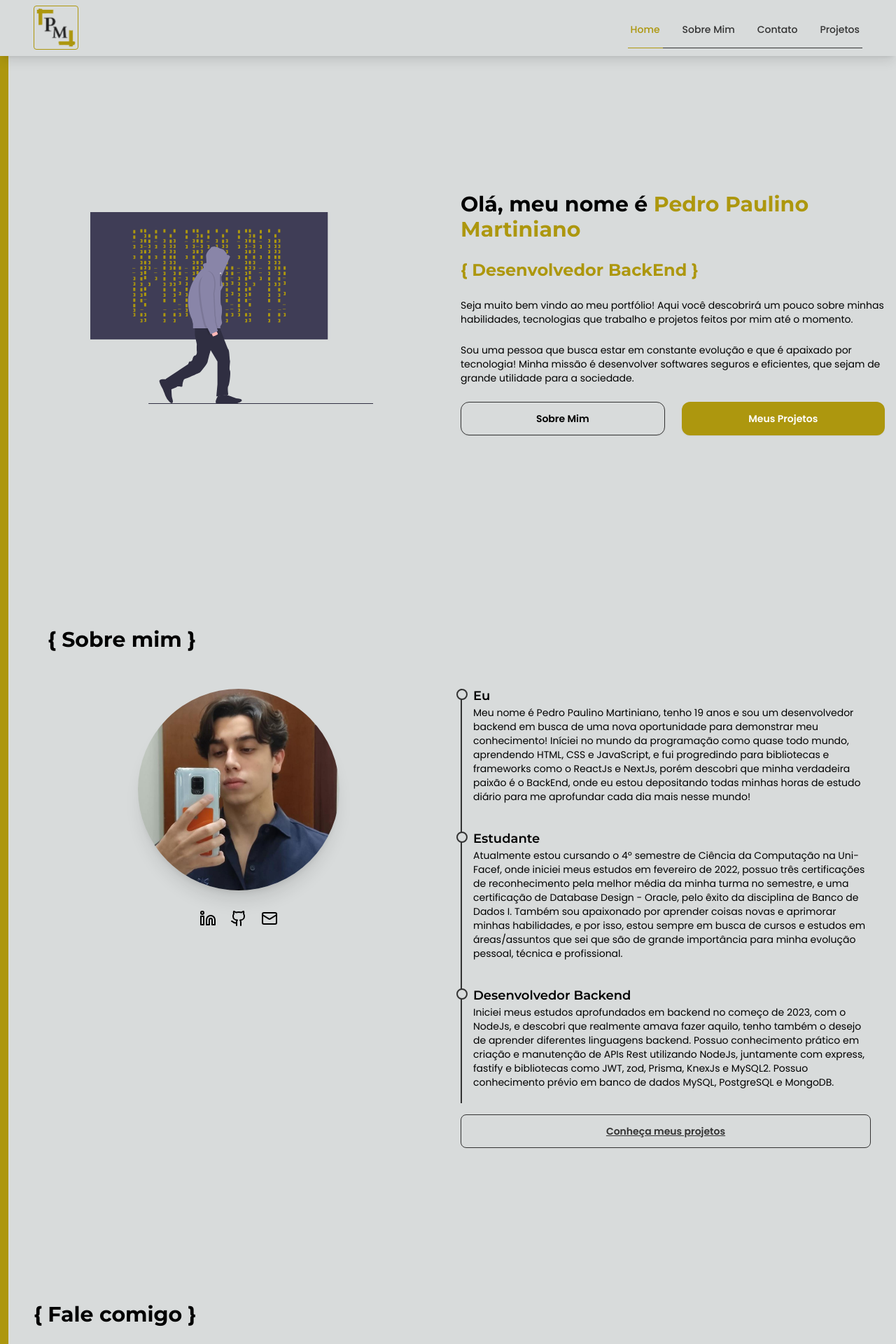
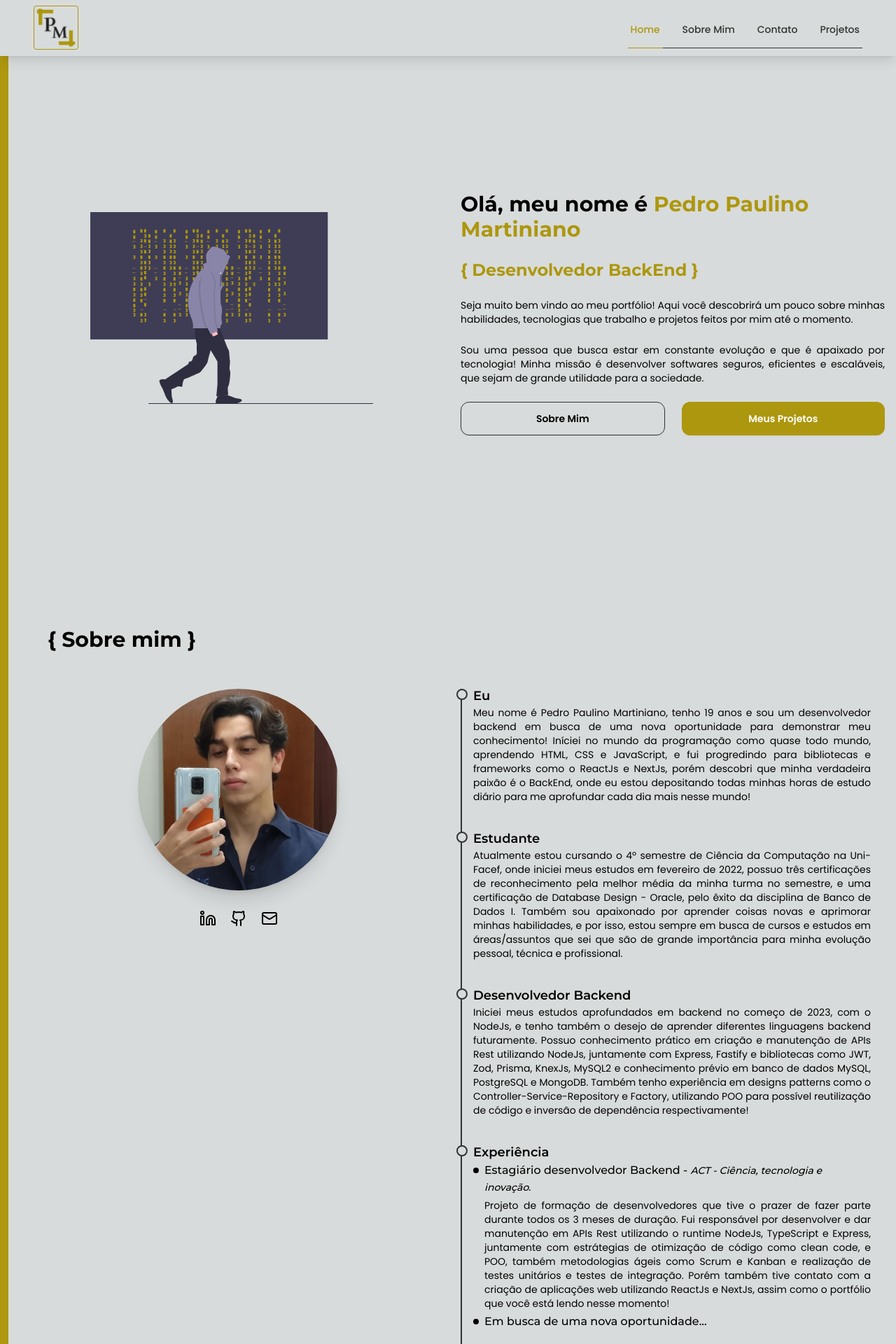
Before and after one commit to PedroMartiniano/portfolio, a Next.js app: page / in a window 1280 px wide. Shown: the top 1920 px of the page at 70% size. Built offline with nearby package versions, Linux system fonts and the light colour scheme.

Commit message:
new texts

```diff
--- a/src/Components/Home/AboutMe/index.tsx
+++ b/src/Components/Home/AboutMe/index.tsx
@@ -41,7 +41,7 @@ export function AboutMe() {
                             <div className="relative right-6 w-4 h-4 bg-gray-200 border-2 border-gray-950 rounded-full" />
                             <div className="relative bottom-5">
                                 <h2 className="font-semibold text-lg font-sans">Eu</h2>
-                                <p className="text-sm">Meu nome é Pedro Paulino Martiniano, tenho 19 anos e sou um desenvolvedor backend em busca de uma nova oportunidade para demonstrar meu conhecimento! Iníciei no mundo da programação como quase todo mundo, aprendendo HTML, CSS e  JavaScript, e fui progredindo para bibliotecas e frameworks como o ReactJs e NextJs, porém descobri que minha verdadeira paixão é o BackEnd, onde eu estou depositando todas minhas horas de estudo diário para me aprofundar cada dia mais nesse mundo!</p>
+                                <p className="text-sm text-justify">Meu nome é Pedro Paulino Martiniano, tenho 19 anos e sou um desenvolvedor backend em busca de uma nova oportunidade para demonstrar meu conhecimento! Iníciei no mundo da programação como quase todo mundo, aprendendo HTML, CSS e  JavaScript, e fui progredindo para bibliotecas e frameworks como o ReactJs e NextJs, porém descobri que minha verdadeira paixão é o BackEnd, onde eu estou depositando todas minhas horas de estudo diário para me aprofundar cada dia mais nesse mundo!</p>
                             </div>
                         </div>
 
@@ -49,7 +49,7 @@ export function AboutMe() {
                             <div className="relative right-6 w-4 h-4 bg-gray-200 border-2 border-gray-950 rounded-full" />
                             <div className="relative bottom-5">
                                 <h2 className="font-semibold text-lg font-sans">Estudante</h2>
-                                <p className="text-sm">Atualmente estou cursando o 4º semestre de Ciência da Computação na Uni-Facef, onde iniciei meus estudos em fevereiro de 2022, possuo três certificações de reconhecimento pela melhor média da minha turma no semestre, e uma certificação de Database Design - Oracle, pelo êxito da disciplina de Banco de Dados I. Também sou apaixonado por aprender coisas novas e aprimorar minhas habilidades, e por isso, estou sempre em busca de cursos e estudos em áreas/assuntos que sei que são de grande importância para minha evolução pessoal, técnica e profissional.</p>
+                                <p className="text-sm text-justify">Atualmente estou cursando o 4º semestre de Ciência da Computação na Uni-Facef, onde iniciei meus estudos em fevereiro de 2022, possuo três certificações de reconhecimento pela melhor média da minha turma no semestre, e uma certificação de Database Design - Oracle, pelo êxito da disciplina de Banco de Dados I. Também sou apaixonado por aprender coisas novas e aprimorar minhas habilidades, e por isso, estou sempre em busca de cursos e estudos em áreas/assuntos que sei que são de grande importância para minha evolução pessoal, técnica e profissional.</p>
                             </div>
                         </div>
 
@@ -57,7 +57,23 @@ export function AboutMe() {
                             <div className="relative right-6 w-4 h-4 bg-gray-200 border-2 border-gray-950 rounded-full" />
                             <div className="relative bottom-5">
                                 <h2 className="font-semibold text-lg font-sans">Desenvolvedor Backend</h2>
-                                <p className="text-sm">Iniciei meus estudos aprofundados em backend no começo de 2023, com o NodeJs, e descobri que realmente amava fazer aquilo, tenho também o desejo de aprender diferentes linguagens backend. Possuo conhecimento prático em criação e manutenção de APIs Rest utilizando NodeJs, juntamente com express, fastify e bibliotecas como JWT, zod, Prisma, KnexJs e MySQL2. Possuo conhecimento prévio em banco de dados MySQL, PostgreSQL e MongoDB.</p>
+                                <p className="text-sm text-justify">Iniciei meus estudos aprofundados em backend no começo de 2023, com o NodeJs, e tenho também o desejo de aprender diferentes linguagens backend futuramente. Possuo conhecimento prático em criação e manutenção de APIs Rest utilizando NodeJs, juntamente com Express, Fastify e bibliotecas como JWT, Zod, Prisma, KnexJs, MySQL2 e conhecimento prévio em banco de dados MySQL, PostgreSQL e MongoDB. Também tenho experiência em designs patterns como o Controller-Service-Repository e Factory, utilizando POO para possível reutilização de código e inversão de dependência respectivamente!</p>
+                            </div>
+                        </div>
+
+                        <div className="pl-4">
+                            <div className="relative right-6 w-4 h-4 bg-gray-200 border-2 border-gray-950 rounded-full" />
+                            <div className="relative bottom-5">
+                                <h2 className="font-semibold text-lg font-sans">Experiência</h2>
+                                <div className="flex">
+                                    <div className=" mt-2 mr-2 w-2 h-2 rounded-full bg-black"></div>
+                                    <h3 className="font-medium text-[16px] font-sans">Estagiário desenvolvedor Backend - <span className="italic text-[14px]">ACT - Ciência, tecnologia e inovação.</span></h3>
+                                </div>
+                                <p className="my-1 text-sm ml-4 text-justify">Projeto de formação de desenvolvedores que tive o prazer de fazer parte durante todos os 3 meses de duração. Fui responsável por desenvolver e dar manutenção em APIs Rest utilizando o runtime NodeJs, TypeScript e Express, juntamente com estrátegias de otimização de código como clean code, e POO, também metodologias ágeis como Scrum e Kanban e realização de testes unitários e testes de integração. Porém também tive contato com a criação de aplicações web utilizando ReactJs e NextJs, assim como o portfólio que você está lendo nesse momento!</p>
+                                <div className="flex">
+                                    <div className="mt-2 mr-2 w-2 h-2 rounded-full bg-black"></div>
+                                    <h3 className="font-medium text-[16px] font-sans">Em busca de uma nova oportunidade...</h3>
+                                </div>
                             </div>
                         </div>
 
--- a/src/Components/Home/LandingPage/index.tsx
+++ b/src/Components/Home/LandingPage/index.tsx
@@ -15,11 +15,11 @@ export function LandingPage() {
             <div className="flex flex-col gap-6">
                 <h1 className="font-sans font-extrabold text-3xl self-start">Olá, meu nome é <span className="text-yellow-600">Pedro Paulino Martiniano</span></h1>
                 <h2 className="font-sans font-extrabold text-2xl self-start text-yellow-600">{`{ `}Desenvolvedor BackEnd{` }`}</h2>
-                <p className="text-sm">
+                <p className="text-sm text-justify">
                     Seja muito bem vindo ao meu portfólio! Aqui você descobrirá um pouco sobre minhas habilidades, tecnologias que trabalho e projetos feitos por mim até o momento.
                 </p>
-                <p className="text-sm">
-                    Sou uma pessoa que busca estar em constante evolução e que é apaixado por tecnologia! Minha missão é desenvolver softwares seguros e eficientes, que sejam de grande utilidade para a sociedade.
+                <p className="text-sm text-justify">
+                    Sou uma pessoa que busca estar em constante evolução e que é apaixado por tecnologia! Minha missão é desenvolver softwares seguros, eficientes e escaláveis, que sejam de grande utilidade para a sociedade.
                 </p>
                 <div className="flex flex-col gap-6 lg:flex-row">
                     <Button variant="outline" onClick={() => router.push('/#about-me')}>Sobre Mim</Button>
--- a/src/app/projects/page.tsx
+++ b/src/app/projects/page.tsx
@@ -13,7 +13,7 @@ export default function Projects() {
 
                 <div className="flex flex-col justify-center items-start gap-6 lg:gap-6">
                     <h2 className="text-xl font-sans font-bold text-yellow-600">Controle de Estoque Atacadista {'(Em Desenvolvimento...)'}</h2>
-                    <p className="text-md lg:text-md text-justify">API Rest em desenvolvimento para o controle de estoque e venda de produtos de um atacado, utilizando os Designs Patterns Controller-Service-Repository e Factory para simples inversão de dependência, juntamente com orientação a objetos. A construção do banco de dados foi feita através de comandos SQL na plataforma MySQL Workbench e posteriormente conectada a API por meio da biblioteca query-builder KnexJs e a biblioteca mysql2. Foi implementada a biblioteca openai para auxílio da inteligência artificial no momento de avaliação de um produto, onde a IA identifica se o comentário postado pelo cliente foi negativo ou positivo.</p>
+                    <p className="text-md lg:text-md text-justify">API Rest em desenvolvimento para o controle de estoque e venda de produtos de um atacado, utilizando os Designs Patterns Controller-Service-Repository e Factory para simples inversão de dependência, juntamente com orientação a objetos. A construção do banco de dados foi feita através de comandos SQL na plataforma MySQL Workbench e posteriormente conectada a API por meio da biblioteca query-builder KnexJs e a biblioteca mysql2. Foi implementada a biblioteca openai para auxílio da inteligência artificial no momento de avaliação de um produto, onde a IA identifica se o comentário postado pelo cliente foi negativo ou positivo. Também implementado testes unitários e de integração para boa manutenção do software.</p>
                     <h3 className="text-md font-sans font-semibold">Tecnologias: NodeJs, TypeScript, Fastify, JWT-Fastify, zod, uuid, Multer, KnexJs, mysql2, OpenAI, Vitest, entre outras!</h3>
                     <Button variant="outline" className="rounded-lg w-80">
                         <a href="https://github.com/PedroMartiniano/Estoque-Mercado" target="_blank">Acessar meu projeto no GitHub</a>
```
